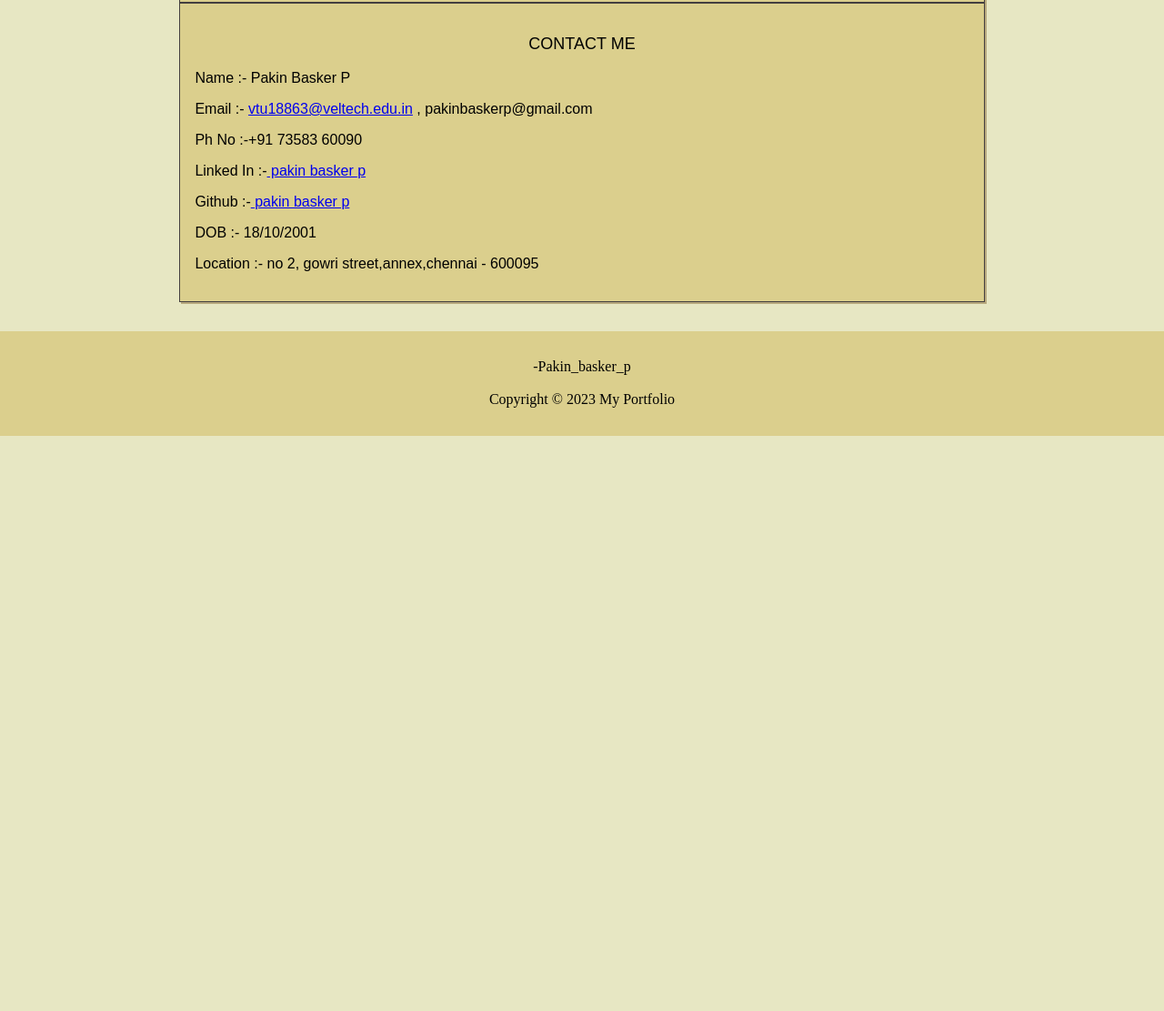
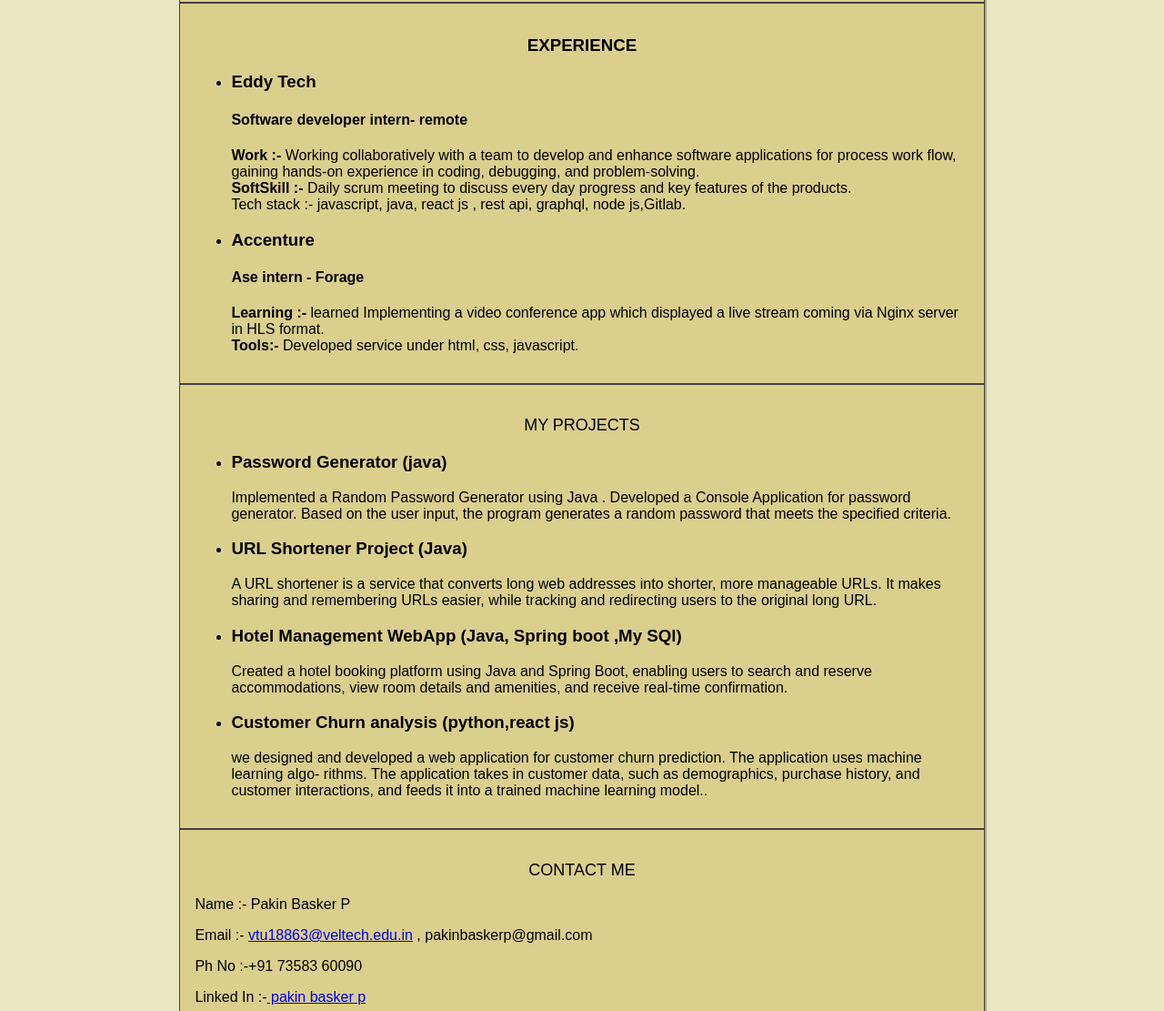
Before and after one commit to Pakinbaskerp/portfolio-website, a plain HTML site: page index.html in a window 1280 px wide. Shown: the part 2034-3145 px from the top of the page at 91% size. Before the commit the page ends 2513 px from the top, so only its background shows below. Drawn offline with Linux system fonts and the light colour scheme.

Commit message:
Update index.html
update project and experience

```diff
--- a/index.html
+++ b/index.html
@@ -73,25 +73,55 @@
                <center><img  src="image/t2.jpeg" alt="tech" height="100px"></center>
 
     </section>
-  <!-- <section id="experience">
+  <section id="experience">
       <h3 align="center">EXPERIENCE</h3>
-
-
+ <ul>
+        <li>
+          <h3>Eddy Tech</h3>
+          <h4>Software developer intern- remote</h4>
+          <p>
+<b>Work :-</b> Working collaboratively with a team to develop and enhance software applications for process work flow, gaining
+hands-on experience in coding, debugging, and problem-solving.<br>
+<b>SoftSkill :- </b>Daily scrum meeting to discuss every day progress and key features of the products.<br>
+<b></b>Tech stack :-</b> javascript, java, react js , rest api, graphql, node js,Gitlab.</p>
+        </li>
+    <li>
+          <h3>Accenture</h3>
+          <h4>Ase intern - Forage</h4>
+          <p>
+<b>Learning :-</b> learned Implementing a video conference app which displayed a live stream coming via Nginx server in HLS
+format.<br>
+<b>Tools:- </b>Developed service under html, css, javascript.
+        </li>
+ </ul>
     </section>
 
     <section id="projects">
       <font face="Calibri (Body)" size="4" ><p align="center">MY PROJECTS</p></font>
       <ul>
         <li>
-          <h3>Project 1</h3>
-          <p>Write a brief description of the project.</p>
+          <h3>Password Generator (java)</h3>
+          <p> Implemented a Random Password Generator using Java . Developed a Console Application for password generator. Based
+on the user input, the program generates a random password that meets the specified criteria.</p>
         </li>
         <li>
-          <h3>Project 2</h3>
-          <p>Write a brief description of the project.</p>
+          <h3>URL Shortener Project (Java) </h3>
+          <p>A URL shortener is a service that converts long web addresses into shorter, more manageable URLs. It makes sharing and
+remembering URLs easier, while tracking and redirecting users to the original long URL.</p>
+        </li>
+        <li>
+          <h3>Hotel Management WebApp (Java, Spring boot ,My SQl)</h3>
+          <p> Created a hotel booking platform using Java and Spring Boot, enabling users to search and reserve accommodations, view
+room details and amenities, and receive real-time confirmation.</p>
+        </li>
+        <li>
+          <h3>Customer Churn analysis (python,react js) </h3>
+          <p> we designed and developed a web application for customer churn prediction. The application uses machine learning algo-
+rithms. The application takes in customer data, such as demographics, purchase history, and customer interactions, and
+feeds it into a trained machine learning model..</p>
         </li>
       </ul>
-    </section> -->
+    </section>
 
 
     <section id="contact">
```
